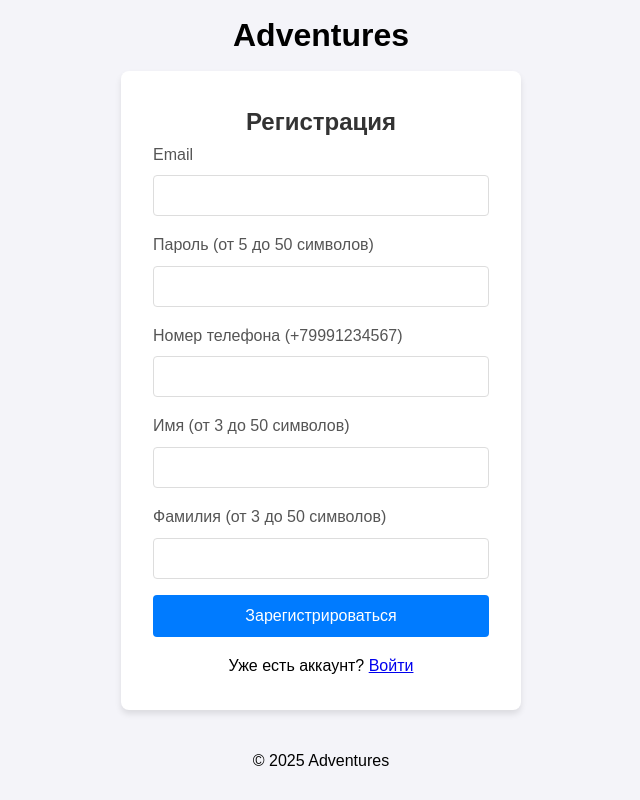
After one commit to butERRORfly/IT-project, a Python web app: template src/adapters/entrypoints/templates/register.html in a window 1280 px wide. The commit adds this page. Shown: the whole page, without its empty margins (319-959 px from the left). Run offline with Jinja, Linux system fonts and the light colour scheme; the template is opened without the code that fills it, so the values that code supplies are empty.

Commit message:
Added form for registration

```diff
--- a/src/adapters/entrypoints/static/base.css
+++ b/src/adapters/entrypoints/static/base.css
@@ -31,11 +31,7 @@ header {
     padding: 10px 0;
 }
 
-main {
-    display: flex;
-    justify-content: center;
-    align-items: center;
-}
+
 
 footer {
     text-align: center;
--- a/src/adapters/entrypoints/templates/login.html
+++ b/src/adapters/entrypoints/templates/login.html
@@ -60,6 +60,7 @@
             margin-top: 0.5rem;
             font-size: 0.875rem;
         }
+
     </style>
 
     <div class="login-container">
@@ -75,6 +76,9 @@
             </div>
             <button type="submit">Login</button>
             <div id="errorMessage" class="error"></div>
+            <div class="register-link">
+                Нет аккаунта? <a href="/auth/register/">Зарегистрироваться</a>
+            </div>
         </form>
     </div>
 
--- /dev/null
+++ b/src/adapters/entrypoints/templates/register.html
@@ -0,0 +1,166 @@
+{% extends 'base.html' %}
+
+{% block content %}
+    <title>Регистрация</title>
+    <style>
+        body {
+            font-family: Arial, sans-serif;
+            background-color: #f4f4f9;
+            margin: 0;
+            padding: 0;
+            display: flex;
+            justify-content: center;
+            align-items: center;
+            height: 100vh;
+        }
+        .register-container {
+            background: white;
+            padding: 2rem;
+            border-radius: 8px;
+            box-shadow: 0 4px 6px rgba(0, 0, 0, 0.1);
+            width: 100%;
+            max-width: 400px;
+            margin: 0 auto;
+        }
+        h2 {
+            margin-top: 0;
+            color: #333;
+            text-align: center;
+        }
+        .form-group {
+            margin-bottom: 1rem;
+        }
+        label {
+            display: block;
+            margin-bottom: 0.5rem;
+            color: #555;
+        }
+        input {
+            width: 100%;
+            padding: 0.75rem;
+            border: 1px solid #ddd;
+            border-radius: 4px;
+            box-sizing: border-box;
+        }
+        button {
+            width: 100%;
+            padding: 0.75rem;
+            background-color: #007bff;
+            color: white;
+            border: none;
+            border-radius: 4px;
+            cursor: pointer;
+            font-size: 1rem;
+        }
+        button:hover {
+            background-color: #0056b3;
+        }
+        .error {
+            color: #dc3545;
+            margin-top: 0.5rem;
+            font-size: 0.875rem;
+        }
+        .success {
+            color: #28a745;
+            margin-top: 0.5rem;
+            font-size: 0.875rem;
+        }
+        .login-link {
+            text-align: center;
+            margin-top: 1rem;
+        }
+    </style>
+
+    <div class="register-container">
+        <h2>Регистрация</h2>
+        <form id="registerForm">
+            <div class="form-group">
+                <label for="email">Email</label>
+                <input type="email" id="email" name="email" required>
+            </div>
+            <div class="form-group">
+                <label for="password">Пароль (от 5 до 50 символов)</label>
+                <input type="password" id="password" name="password" required minlength="5" maxlength="50">
+            </div>
+            <div class="form-group">
+                <label for="phone_number">Номер телефона (+79991234567)</label>
+                <input type="tel" id="phone_number" name="phone_number" pattern="\+\d{5,15}" required>
+            </div>
+            <div class="form-group">
+                <label for="first_name">Имя (от 3 до 50 символов)</label>
+                <input type="text" id="first_name" name="first_name" required minlength="3" maxlength="50">
+            </div>
+            <div class="form-group">
+                <label for="last_name">Фамилия (от 3 до 50 символов)</label>
+                <input type="text" id="last_name" name="last_name" required minlength="3" maxlength="50">
+            </div>
+            <button type="submit">Зарегистрироваться</button>
+            <div id="errorMessage" class="error"></div>
+            <div id="successMessage" class="success"></div>
+        </form>
+        <div class="login-link">
+            Уже есть аккаунт? <a href="/auth/login/">Войти</a>
+        </div>
+    </div>
+
+    <script>
+        document.getElementById('registerForm').addEventListener('submit', async function(e) {
+            e.preventDefault();
+
+            // Получаем данные формы
+            const formData = {
+                email: document.getElementById('email').value,
+                password: document.getElementById('password').value,
+                phone_number: document.getElementById('phone_number').value,
+                first_name: document.getElementById('first_name').value,
+                last_name: document.getElementById('last_name').value
+            };
+
+            // Очищаем сообщения
+            document.getElementById('errorMessage').textContent = '';
+            document.getElementById('successMessage').textContent = '';
+
+            try {
+                const response = await fetch('/auth/register/', {
+                    method: 'POST',
+                    headers: {
+                        'Content-Type': 'application/json',
+                    },
+                    body: JSON.stringify(formData)
+                });
+
+                if (response.ok) {
+                    document.getElementById('successMessage').textContent = 'Регистрация прошла успешно! Перенаправляем на страницу входа...';
+
+                    // Редирект через 1 секунду
+                    setTimeout(() => {
+                        window.location.href = '/auth/login/?message=registration_success';
+                    }, 1000);
+                } else {
+                    const data = await response.json();
+                    let errorMessage = 'Ошибка при регистрации';
+
+                    if (data.detail === 'Пользователь уже существует') {
+                        errorMessage = 'Пользователь с таким email уже зарегистрирован';
+                    } else if (data.detail) {
+                        errorMessage = data.detail;
+                    }
+
+                    document.getElementById('errorMessage').textContent = errorMessage;
+                }
+            } catch (error) {
+                document.getElementById('errorMessage').textContent = 'Ошибка соединения с сервером';
+            }
+        });
+
+        // Валидация номера телефона в реальном времени
+        document.getElementById('phone_number').addEventListener('input', function(e) {
+            if (!this.value.startsWith('+')) {
+                this.setCustomValidity('Номер должен начинаться с +');
+            } else {
+                this.setCustomValidity('');
+            }
+        });
+    </script>
+
+{% endblock %}
```
Also changed, not shown: requiremenets.txt (deleted, +0 -50 lines), requirements.txt (+50 -0 lines), src/adapters/entrypoints/api/v1/users/users_router.py (+6 -1 lines).
